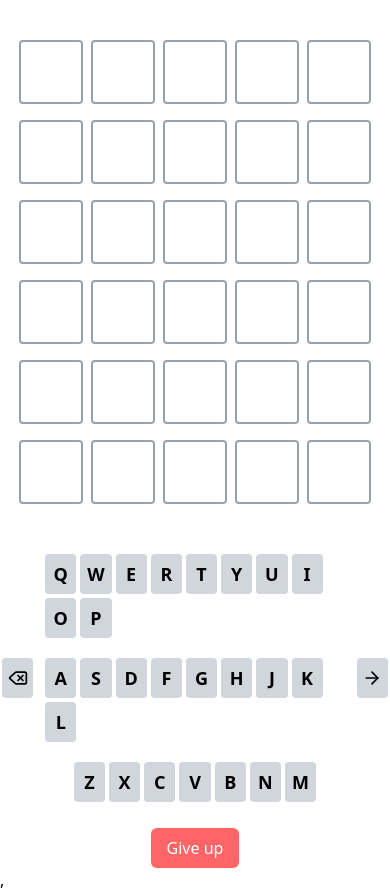
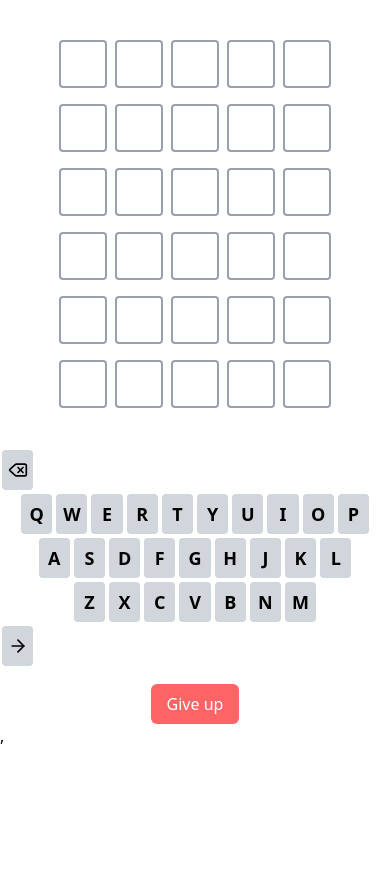
Before and after one commit to mariomilicevic2000/wordle, a React (Vite) app: page / in a window 390 px wide. After the commit the page ends 844 px from the top, so only its background shows below. Built offline with nearby package versions, Linux system fonts and the light colour scheme.

Commit message:
Testing responsiveness

```diff
--- a/src/components/Keyboard.tsx
+++ b/src/components/Keyboard.tsx
@@ -3,8 +3,8 @@ import { KeyStatus } from "../types";
 import Key from "./Key";
 
 interface KeyboardProps {
-    keyStatuses : KeyStatus[];
-    onKeyClick: (key : string) => void;
+    keyStatuses: KeyStatus[];
+    onKeyClick: (key: string) => void;
 }
 
 export default function Keyboard({ keyStatuses, onKeyClick }: KeyboardProps) {
@@ -15,11 +15,11 @@ export default function Keyboard({ keyStatuses, onKeyClick }: KeyboardProps) {
     ];
 
     return (
-        <div className="flex justify-center items-center flex-row w-full">
+        <div className="flex flex-col sm:flex-row sm:justify-center sm:items-center w-full">
             <Key key="backspace" letter="Backspace" keyStatus="not-guessed" onKeyClick={onKeyClick} />
-            <div className="flex flex-col items-center justify-center">
+            <div className="flex flex-col items-center justify-center w-full sm:w-auto">
                 {rows.map((row, rowIndex) => (
-                    <div key={rowIndex} className="m-2">
+                    <div key={rowIndex} className="flex justify-center w-full">
                         {row.map((letter) => {
                             const keyIndex = regularKeys.indexOf(letter); // Get the actual QWERTY index
                             return (
--- a/src/components/Tile.tsx
+++ b/src/components/Tile.tsx
@@ -10,7 +10,9 @@ interface TileProps {
     isFlipping : boolean;
 }
 
-const tileStyle = "h-16 w-16 rounded-sm border-gray-400 border-2 mx-1 uppercase text-[32px] text-center font-bold flex items-center justify-center";
+// const tileStyle = "h-12 w-12 rounded-sm border-gray-400 border-2 mx-1 uppercase text-[24px] text-center font-bold flex items-center justify-center sm:h-16 sm:w-16 sm:text-[36px]";
+const tileStyle =
+"h-12 w-12 rounded-sm border-gray-400 border-2 mx-1 uppercase text-[24px] text-center font-bold flex items-center justify-center sm:h-16 sm:w-16 sm:text-[36px] md:h-20 md:w-20 md:text-[48px] lg:h-18 lg:w-18 lg:text-[40px]";
 
 const Tile = ({ letter = "", tileStatus, tileFeedback, isFlipping }: TileProps) => {
     return (
```
